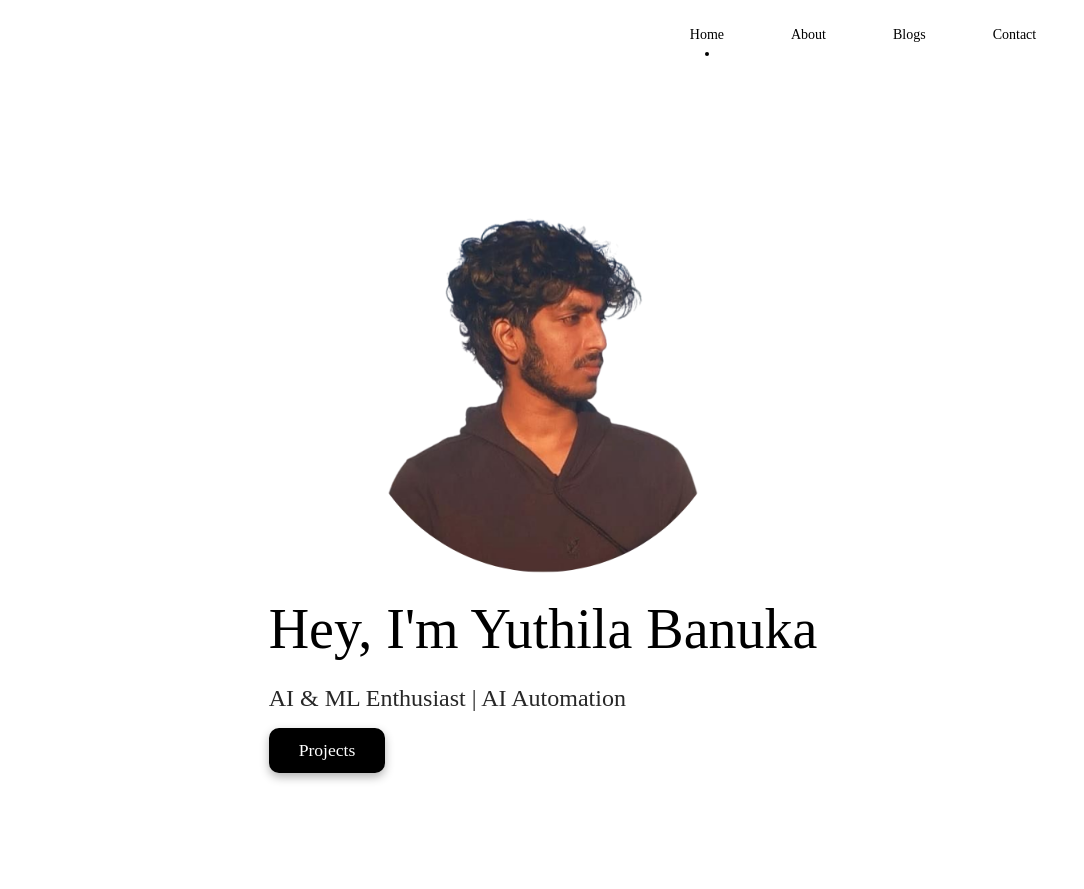
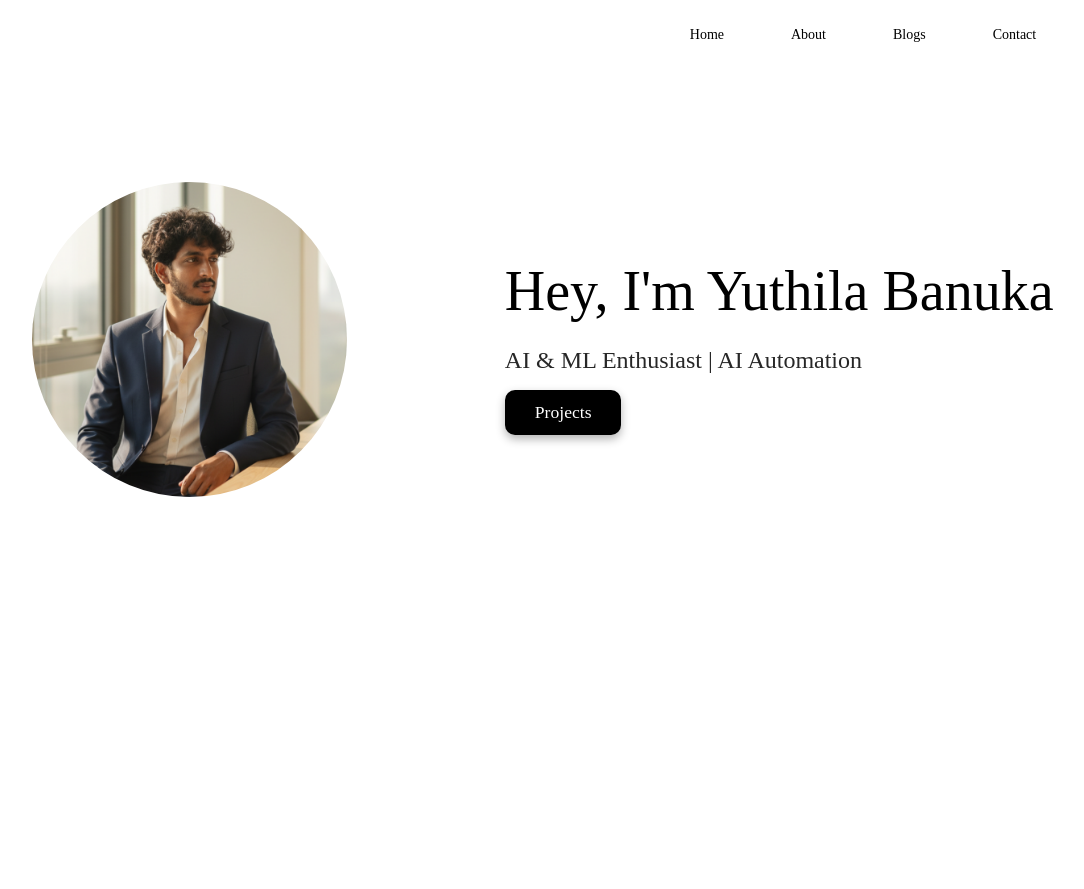
Before and after one commit to Banuka2540/Django-portfolio, a Django app: page / in a window 1280 px wide; the page is wider, and only the part inside the window is pictured. Shown: that part, without its empty margins (97-1181 px from the left). After the commit the page ends 497 px from the top of that part, so only its background shows below. Run offline with Django 5.2, Linux system fonts and the light colour scheme.

Commit message:
Finished the Front page and nav bar links

```diff
--- a/myprojects/settings.py
+++ b/myprojects/settings.py
@@ -39,6 +39,7 @@
     "django.contrib.sessions",
     "django.contrib.messages",
     "django.contrib.staticfiles",
+    "myprojects",
 ]
 
 MIDDLEWARE = [
--- a/myprojects/urls.py
+++ b/myprojects/urls.py
@@ -17,7 +17,7 @@
 
 from django.contrib import admin
 from django.urls import path
-from . import views
+from myprojects import views
 
 # urls.py
 urlpatterns = [
--- a/static/css/styles.css
+++ b/static/css/styles.css
@@ -11,15 +11,21 @@
         }
 
        body {
-            background-color: white;
-            font-family: 'Poppins';
 
-            color: #ffffff;
+    font-family: 'Poppins', sans-serif;
+
+
+    background-size: cover;
+    background-position: center;
+    background-repeat: no-repeat;
+    color: #000000; /* black text on white background */
     line-height: 1.7;
     overflow-x: hidden;
     margin: 0;
     padding-top: 0;
+
 }
+
 
         /* Navigation */
         nav {
@@ -96,10 +102,11 @@
         }
 
         .profile-image {
-            width: 400px;
-            height: 400px;
+            width: 30%;
+            height: 30%;
             animation: slideInLeft 1.2s ease-out forwards;
             opacity: 0;
+            border-radius: 24rem;
 
 
         }
@@ -119,6 +126,7 @@
             margin-bottom: 10px;
             opacity: 0;
             animation: fadeInUp 1.2s ease-out 0.3s forwards;
+
         }
 
         .arrow{
--- a/static/js/main.js
+++ b/static/js/main.js
@@ -1,8 +1,12 @@
 // Smooth scrolling and active navigation
 document.querySelectorAll('.nav-link').forEach(link => {
     link.addEventListener('click', function(e) {
+        const targetId = this.getAttribute('href');
+
+        if (targetId.startsWith('#')) {
+            // Only prevent default for same-page anchors
             e.preventDefault();
-                const targetId = this.getAttribute('href');
+
             const targetSection = document.querySelector(targetId);
 
             if (targetSection) {
@@ -17,6 +21,8 @@
                 navLink.classList.remove('active');
             });
             this.classList.add('active');
+        }
+        // Else -> let Django handle navigation to a new page
     });
 });
 
--- a/templates/home.html
+++ b/templates/home.html
@@ -14,19 +14,20 @@
 
     <!-- Navigation -->
     <nav>
-        <ul class="nav-links">
-            <li><a href="#home" class="nav-link">Home</a></li>
-            <li><a href="#about" class="nav-link">About</a></li>
-            <li><a href="#blogs" class="nav-link">Blogs</a></li>
-            <li><a href="#contact" class="nav-link">Contact</a></li>
-        </ul>
-    </nav>
+    <ul class="nav-links">
+        <li><a href="{% url 'home' %}" class="nav-link">Home</a></li>
+        <li><a href="{% url 'about' %}" class="nav-link">About</a></li>
+        <li><a href="{% url 'blogs' %}" class="nav-link">Blogs</a></li>
+        <li><a href="{% url 'contact' %}" class="nav-link">Contact</a></li>
+    </ul>
+</nav>
+
 
 
     <!-- Home Section -->
 
       <section id="home">
-        <img src="{% static 'images/dp3.png' %}" alt="Yuthila Banuka" class="profile-image">
+        <img src="{% static 'images/dp5.png' %}" alt="Yuthila Banuka" class="profile-image">
         <div>
         <h1 class="intro-text">Hey, I'm Yuthila Banuka</h1>
 
```
Also changed, not shown: templates/about.html (+61 -20 lines), static/images/bg.jpg (added), static/images/dp4.png (added), static/images/dp5.png (added). Lines whose indentation alone changed are shown as unchanged.
